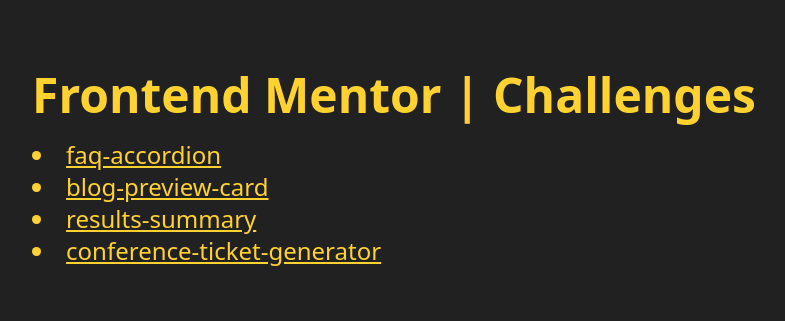
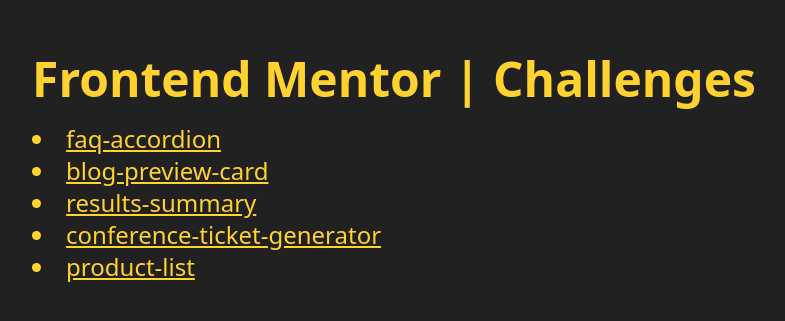
Before and after one commit to rainndev/Front-end-mentor-react, a React (Vite) app: page /conference-ticket-generator in a window 1280 px wide. Shown: the part 231-552 px from the top of the page, without its empty margins (246-1031 px from the left). Built offline with nearby package versions, Linux system fonts and the light colour scheme.

Commit message:
feat(App): add ProductList route and component

```diff
--- a/src/App.tsx
+++ b/src/App.tsx
@@ -6,6 +6,7 @@
 import Accordion from "./pages/Accordion";
 import Homepage from "./pages/Homepage";
 import { Routes, Route } from "react-router-dom";
+import ProductList from "./pages/ProductList";
 // scan({
 //   enabled: false,
 // });
@@ -22,6 +23,7 @@
           path="/conference-ticket-generator"
           element={<TicketGeneratorMain />}
         />
+        <Route path="/product-list" element={<ProductList />} />
       </Routes>
     </div>
   );
--- a/src/data/challenges.ts
+++ b/src/data/challenges.ts
@@ -7,4 +7,5 @@
   { title: "blog-preview-card" },
   { title: "results-summary" },
   { title: "conference-ticket-generator" },
+  { title: "product-list" },
 ];
--- /dev/null
+++ b/src/pages/ProductList.tsx
@@ -0,0 +1,9 @@
+import React from 'react'
+
+const ProductList = () => {
+  return (
+    <div>ProductList</div>
+  )
+}
+
+export default ProductList
```
